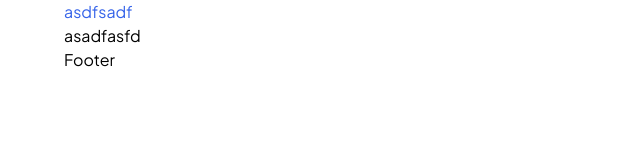
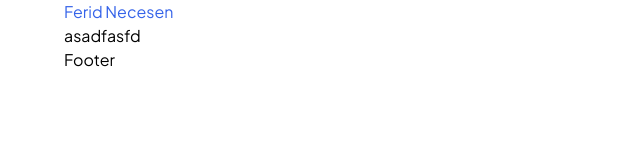
Before and after one commit to amin063/MORENT, a React (Vite) app: page / in a window 1280 px wide. Shown: the top 160 px of the page, without its empty margins (0-640 px from the left). Built offline with nearby package versions, Linux system fonts and the light colour scheme.

Commit message:
first commit

```diff
--- a/src/layout/header/Header.jsx
+++ b/src/layout/header/Header.jsx
@@ -3,7 +3,7 @@ import React from 'react'
 function Header() {
   return (
     <div className='text-primary'>
-      asdfsadf
+      Ferid Necesen
     </div>
   )
 }
```
